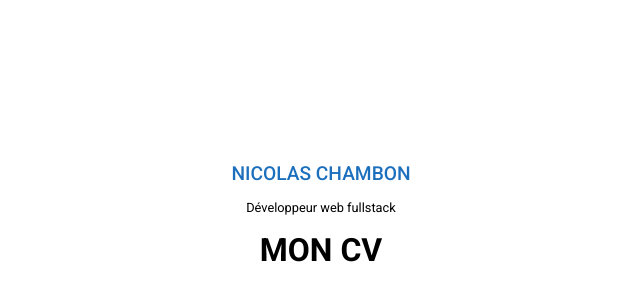
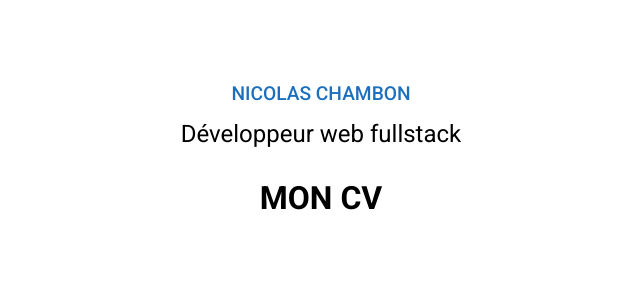
Before and after one commit to NicolasChambon/NicolasChambon.github.io, a plain HTML site: page index.html in a window 1280 px wide. Shown: the part 236-536 px from the top of the page, without its empty margins (319-959 px from the left). Drawn offline with Linux system fonts and the light colour scheme.

Commit message:
changement disposition

```diff
--- a/css/style.css
+++ b/css/style.css
@@ -25,12 +25,12 @@ h3 {
 }
 
 p {
-    font-size: 0.8em;
+    font-size: 1.5em;
     padding-bottom: 1.5em;
 }
 
 .main-section {
-    margin: 50vh auto;
+    margin: 40vh auto;
     text-align: center;
     width: 50%;
 }
```
Also changed, not shown: 1 other file.
